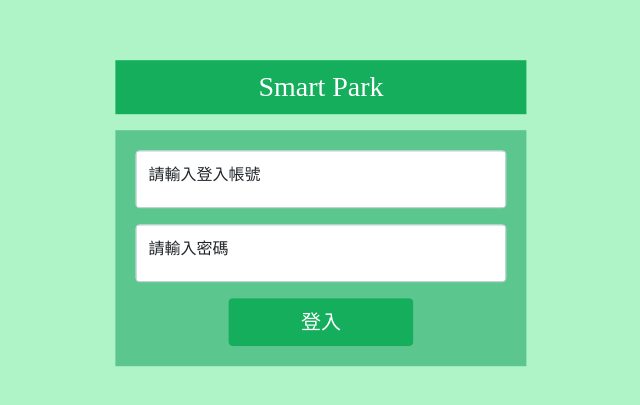
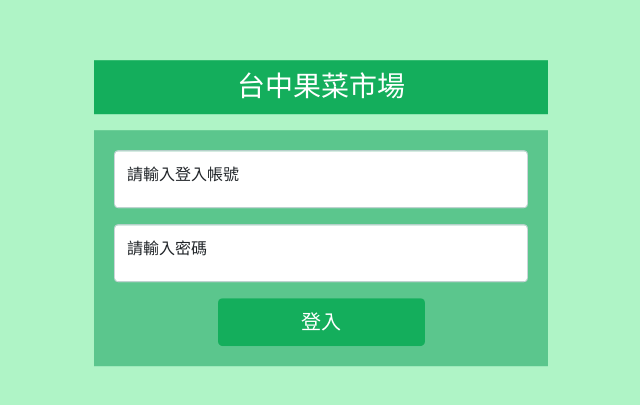
Before and after one commit to mitwitCTC/fruitMarket, a plain HTML site: page login.html in a window 1280 px wide. Shown: the part 187-592 px from the top of the page, without its empty margins (307-947 px from the left). Drawn offline with nearby package versions, Linux system fonts and the light colour scheme.

Commit message:
update login

```diff
--- a/login.html
+++ b/login.html
@@ -6,6 +6,7 @@
     <meta http-equiv="X-UA-Compatible" content="IE=edge">
     <meta name="viewport" content="width=device-width, initial-scale=1.0">
     <title>台中果菜市場</title>
+    <link rel="icon" type="image/png" href="./images/logo.jpg" />
     <link href="https://cdn.jsdelivr.net/npm/bootstrap@5.0.0-beta3/dist/css/bootstrap.min.css" rel="stylesheet"
         integrity="sha384-eOJMYsd53ii+scO/bJGFsiCZc+5NDVN2yr8+0RDqr0Ql0h+rP48ckxlpbzKgwra6" crossorigin="anonymous">
     <link rel="stylesheet" href="./css/all.css">
@@ -17,7 +18,7 @@
         <div class="container-fluid">
             <div class="row justify-content-center position-absolute top-50 start-50 translate-middle ">
                 <h1 class="h3 mb-3 font-weight-normal text-center text-white loginTitle">
-                    Smart Park
+                    台中果菜市場
                 </h1>
                 <div class="col-12 loginForm">
                     <form id="form" class="form-signin" @submit.prevent="login">
```
